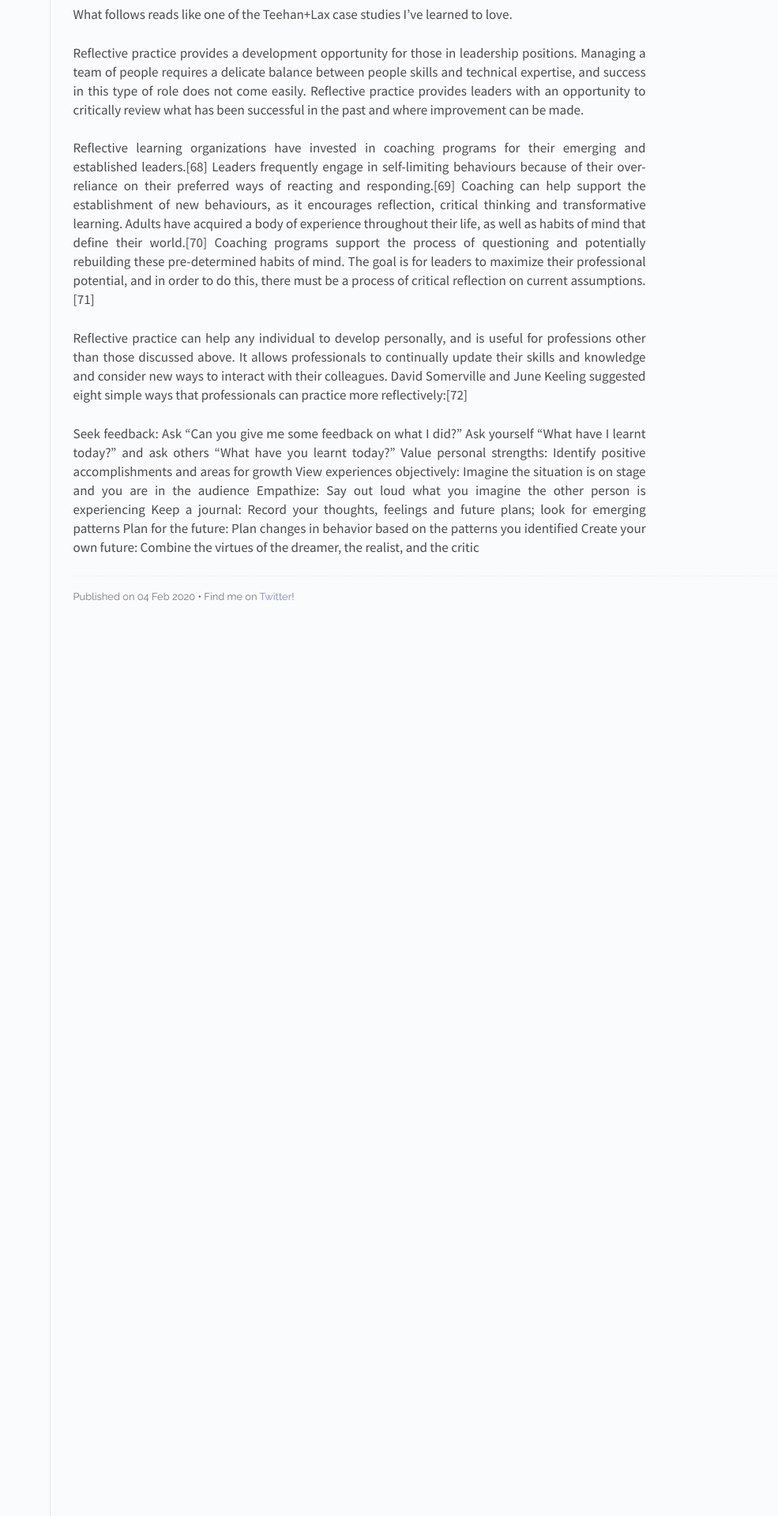
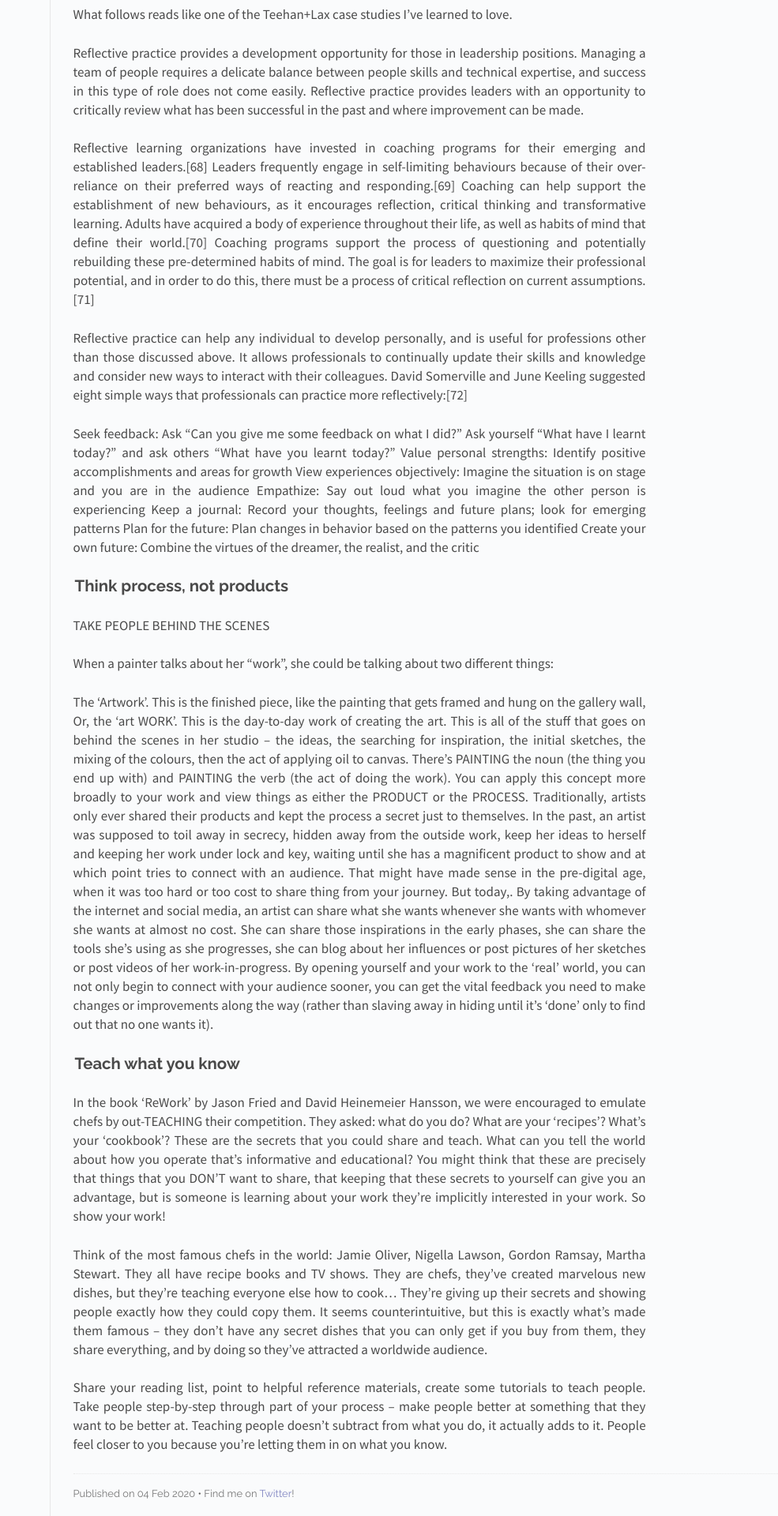
Before and after one commit to clintpick/clintpick.github.io, a Jekyll site: the page built from _posts/2020-02-04-show-your-work.md, in a window 1280 px wide. Shown: the part 1519-3439 px from the top of the page at 79% size, without its empty margins (295-1280 px from the left). Built offline with Jekyll 4.4.1, drawn with Linux system fonts in a browser that asks for light colours.

Commit message:
added more research content

```diff
--- a/_posts/2020-02-04-show-your-work.md
+++ b/_posts/2020-02-04-show-your-work.md
@@ -42,3 +42,21 @@ Empathize: Say out loud what you imagine the other person is experiencing
 Keep a journal: Record your thoughts, feelings and future plans; look for emerging patterns
 Plan for the future: Plan changes in behavior based on the patterns you identified
 Create your own future: Combine the virtues of the dreamer, the realist, and the critic
+
+## Think process, not products
+
+TAKE PEOPLE BEHIND THE SCENES
+
+When a painter talks about her “work”, she could be talking about two different things:
+
+The ‘Artwork’. This is the finished piece, like the painting that gets framed and hung on the gallery wall,
+Or, the ‘art WORK’. This is the day-to-day work of creating the art. This is all of the stuff that goes on behind the scenes in her studio – the ideas, the searching for inspiration, the initial sketches, the mixing of the colours, then the act of applying oil to canvas.
+There’s PAINTING the noun (the thing you end up with) and PAINTING the verb (the act of doing the work). You can apply this concept more broadly to your work and view things as either the PRODUCT or the PROCESS. Traditionally, artists only ever shared their products and kept the process a secret just to themselves. In the past, an artist was supposed to toil away in secrecy, hidden away from the outside work, keep her ideas to herself and keeping her work under lock and key, waiting until she has a magnificent product to show and at which point tries to connect with an audience. That might have made sense in the pre-digital age, when it was too hard or too cost to share thing from your journey. But today,. By taking advantage of the internet and social media, an artist can share what she wants whenever she wants with whomever she wants at almost no cost. She can share those inspirations in the early phases, she can share the tools she’s using as she progresses, she can blog about her influences or post pictures of her sketches or post videos of her work-in-progress. By opening yourself and your work to the ‘real’ world, you can not only begin to connect with your audience sooner, you can get the vital feedback you need to make changes or improvements along the way (rather than slaving away in hiding until it’s ‘done’ only to find out that no one wants it).
+
+## Teach what you know
+
+In the book ‘ReWork’ by Jason Fried and David Heinemeier Hansson, we were encouraged to emulate chefs by out-TEACHING their competition. They asked: what do you do? What are your ‘recipes’? What’s your ‘cookbook’? These are the secrets that you could share and teach. What can you tell the world about how you operate that’s informative and educational? You might think that these are precisely that things that you DON’T want to share, that keeping that these secrets to yourself can give you an advantage, but is someone is learning about your work they’re implicitly interested in your work. So show your work!
+
+Think of the most famous chefs in the world: Jamie Oliver, Nigella Lawson, Gordon Ramsay, Martha Stewart. They all have recipe books and TV shows. They are chefs, they’ve created marvelous new dishes, but they’re teaching everyone else how to cook… They’re giving up their secrets and showing people exactly how they could copy them. It seems counterintuitive, but this is exactly what’s made them famous – they don’t have any secret dishes that you can only get if you buy from them, they share everything, and by doing so they’ve attracted a worldwide audience.
+
+Share your reading list, point to helpful reference materials, create some tutorials to teach people. Take people step-by-step through part of your process – make people better at something that they want to be better at. Teaching people doesn’t subtract from what you do, it actually adds to it. People feel closer to you because you’re letting them in on what you know.
```
